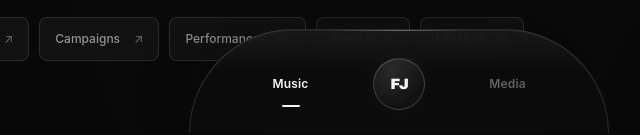
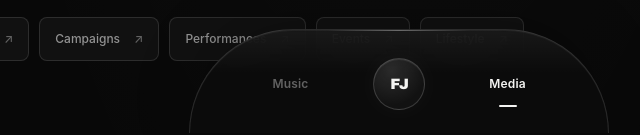
Before and after one commit to marchjinn/marchjinn.github.io, an Astro site: page /media in a window 1280 px wide. Shown: the part 667-802 px from the top of the page, 241-881 px from the left. Built offline with nearby package versions, Linux system fonts and the light colour scheme; Astro itself is replaced by a stand-in of ours.

Commit message:
Update GlobalNav.astro

```diff
--- a/src/components/GlobalNav.astro
+++ b/src/components/GlobalNav.astro
@@ -20,10 +20,7 @@ const domains = [
             aria-pressed={domain.id === "music" ? "true" : "false"}
           >
             <span class="global-nav__item-label">{domain.label}</span>
-            <span
-              class="global-nav__item-indicator"
-              aria-hidden="true"
-            ></span>
+            <span class="global-nav__item-indicator" aria-hidden="true"></span>
           </button>
         ))}
       </div>
@@ -40,6 +37,29 @@ const domains = [
 </nav>
 
 <script>
+  function syncActiveDomain() {
+    const path = window.location.pathname;
+
+    const isMusic =
+      path === "/" ||
+      path.startsWith("/music/") ||
+      path.startsWith("/zillion/");
+
+    const activeDomain = isMusic ? "music" : "media";
+
+    document.querySelectorAll<HTMLButtonElement>("[data-domain]").forEach(
+      (button) => {
+        const active = button.dataset.domain === activeDomain;
+
+        button.classList.toggle("is-active", active);
+        button.setAttribute("aria-pressed", String(active));
+      }
+    );
+  }
+
+  document.addEventListener("astro:page-load", syncActiveDomain);
+  syncActiveDomain();
+
   document.addEventListener("click", (event) => {
     const target = event.target;
 
@@ -53,7 +73,6 @@ const domains = [
 
     if (!selectedDomain) return;
 
-    // On the root page, switch domains without changing the URL.
     if (window.location.pathname === "/") {
       window.dispatchEvent(
         new CustomEvent("marchjinn:domain-change", {
@@ -61,10 +80,10 @@ const domains = [
         })
       );
 
+      syncActiveDomain();
       return;
     }
 
-    // From a category or domain page, return to the selected domain.
     const destination =
       selectedDomain === "media" ? "/media/" : "/";
 
```
